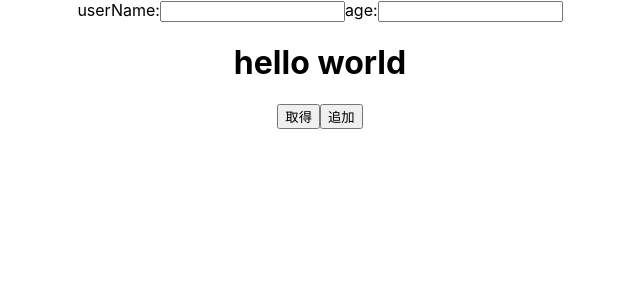
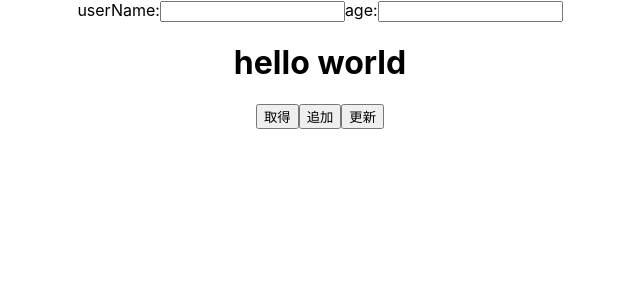
Before and after one commit to sugitaku222719/test2, a React (Create React App) app: page / in a window 1280 px wide. Shown: the top 300 px of the page, without its empty margins (320-960 px from the left). Built offline with nearby package versions, Linux system fonts and the light colour scheme.

Commit message:
データベースへの追加

```diff
--- a/src/App.js
+++ b/src/App.js
@@ -65,8 +65,14 @@ function App() {
     setAge('');
   };
 
-
-
+  const handleClickUpdateButton = async () => {
+    const db = firebase.firestore();
+    const userRef = db.collection('users').doc('cTHCCZTUjcDzyy2RSMMj');
+    userRef.update({
+      name:'新しい田中',
+      age: 100
+    });
+  }
 
   //特定の条件に合うものだけ取得(where,limit)
   /*
@@ -150,6 +156,7 @@ function App() {
       {/* <button onClick={handleClickSetButton}>設定</button>
       <button onClick={handleClickEditButton}>変更</button> */}
       <button onClick={handleClickAddButton}>追加</button>
+      <button onClick={handleClickUpdateButton}>更新</button>
 
       <ul>{userListItems}</ul>
     </div>
```
